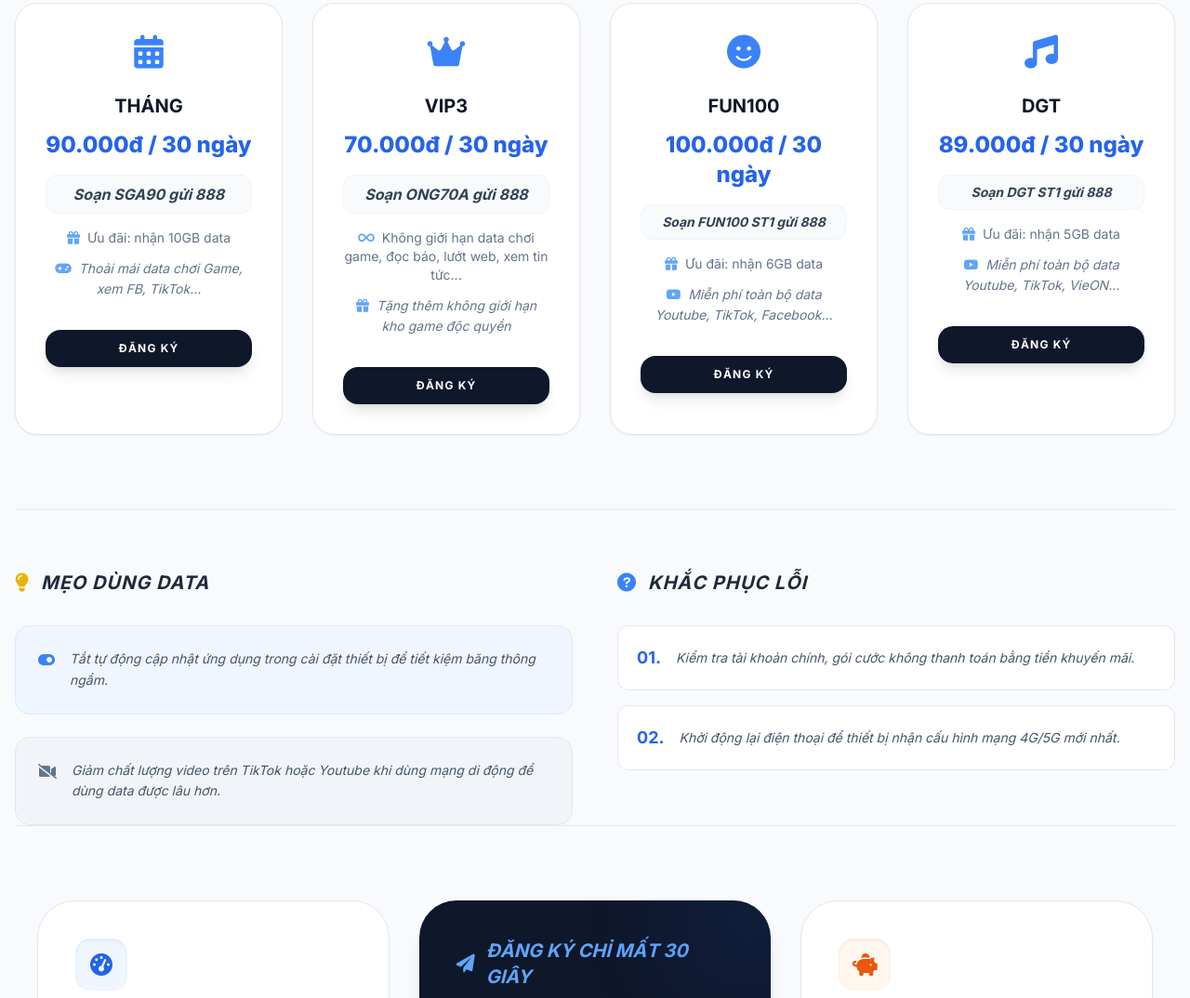
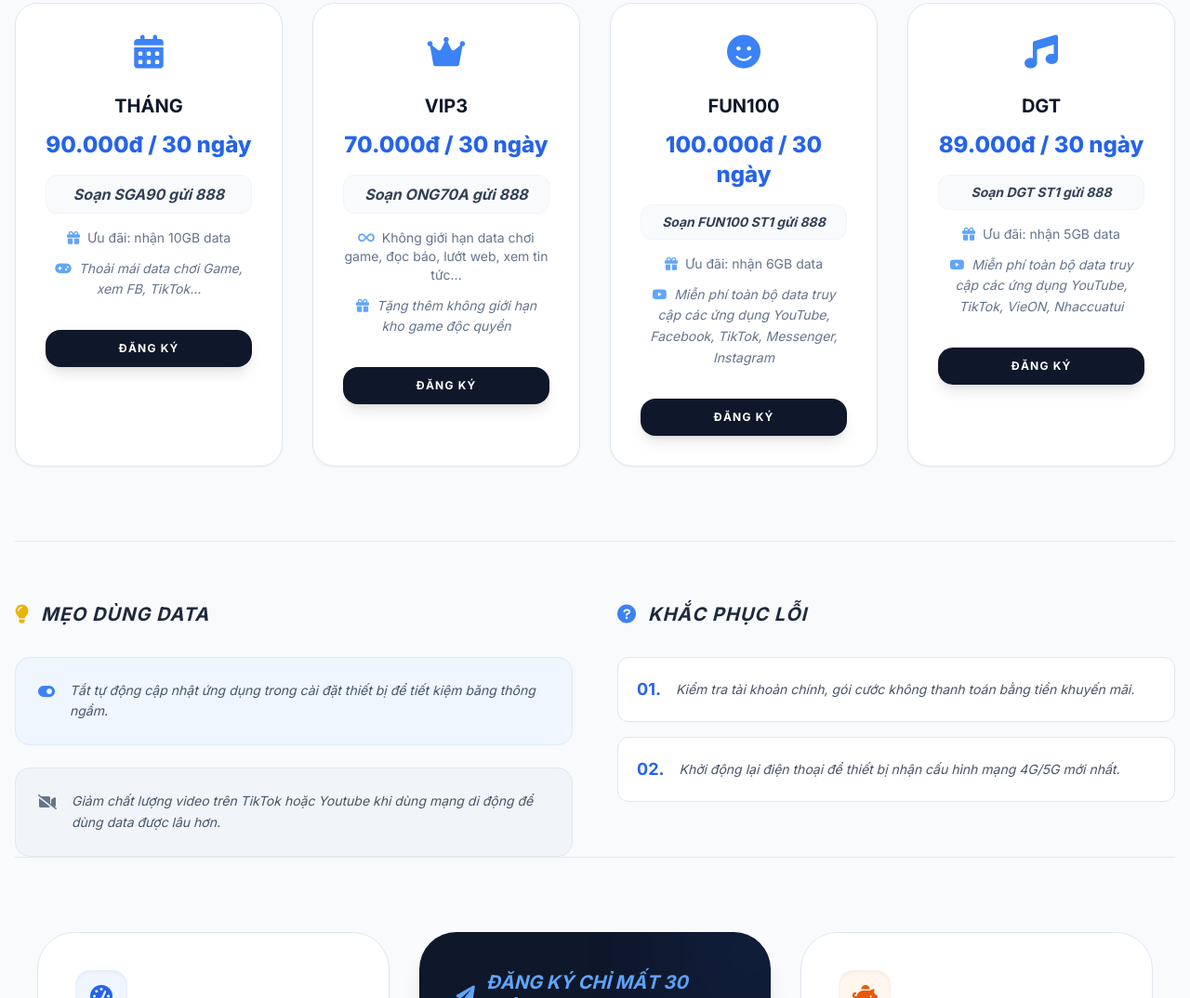
Before and after one commit to thanhtu0910/self_learn, a plain HTML site: page index.html in a window 1280 px wide. Shown: the part 1089-2163 px from the top of the page at 93% size. Drawn offline with nearby package versions, Linux system fonts and the light colour scheme.

Commit message:
add text

```diff
--- a/index.html
+++ b/index.html
@@ -155,7 +155,7 @@
                     <p class="text-2xl font-extrabold text-blue-600 mb-4 text-center">100.000đ / 30 ngày</p>
                     <p class="mb-4 text-center font-bold text-slate-700 bg-slate-50 py-2 rounded-xl border border-slate-100 italic text-sm">Soạn FUN100 ST1 gửi 888</p>
                     <p class="text-sm mb-3 text-center text-slate-500"><i class="fas fa-gift text-blue-400 mr-2"></i>Ưu đãi: nhận 6GB data</p>
-                    <p class="text-sm mb-8 text-center text-slate-500 leading-relaxed italic"><i class="fab fa-youtube text-blue-400 mr-2"></i>Miễn phí toàn bộ data Youtube, TikTok, Facebook...</p>
+                    <p class="text-sm mb-8 text-center text-slate-500 leading-relaxed italic"><i class="fab fa-youtube text-blue-400 mr-2"></i>Miễn phí toàn bộ data  truy cập các ứng dụng YouTube, Facebook, TikTok, Messenger, Instagram</p>
                     <button onclick="smsbutton('888','FUN100 ST1')" class="w-full bg-slate-900 text-white py-3 px-6 rounded-2xl font-bold hover:bg-blue-600 transition shadow-lg uppercase text-xs tracking-widest">ĐĂNG KÝ</button>
                 </div>
 
@@ -167,7 +167,7 @@
                     <p class="text-2xl font-extrabold text-blue-600 mb-4 text-center">89.000đ / 30 ngày</p>
                     <p class="mb-4 text-center font-bold text-slate-700 bg-slate-50 py-2 rounded-xl border border-slate-100 italic text-sm">Soạn DGT ST1 gửi 888</p>
                     <p class="text-sm mb-3 text-center text-slate-500"><i class="fas fa-gift text-blue-400 mr-2"></i>Ưu đãi: nhận 5GB data</p>
-                    <p class="text-sm mb-8 text-center text-slate-500 leading-relaxed italic"><i class="fab fa-youtube text-blue-400 mr-2"></i>Miễn phí toàn bộ data Youtube, TikTok, VieON...</p>
+                    <p class="text-sm mb-8 text-center text-slate-500 leading-relaxed italic"><i class="fab fa-youtube text-blue-400 mr-2"></i>Miễn phí toàn bộ data truy cập các ứng dụng YouTube, TikTok, VieON, Nhaccuatui</p>
                     <button onclick="smsbutton('888','DGT ST1')" class="w-full bg-slate-900 text-white py-3 px-6 rounded-2xl font-bold hover:bg-blue-600 transition shadow-lg uppercase text-xs tracking-widest">ĐĂNG KÝ</button>
                 </div>
             </div>
```
